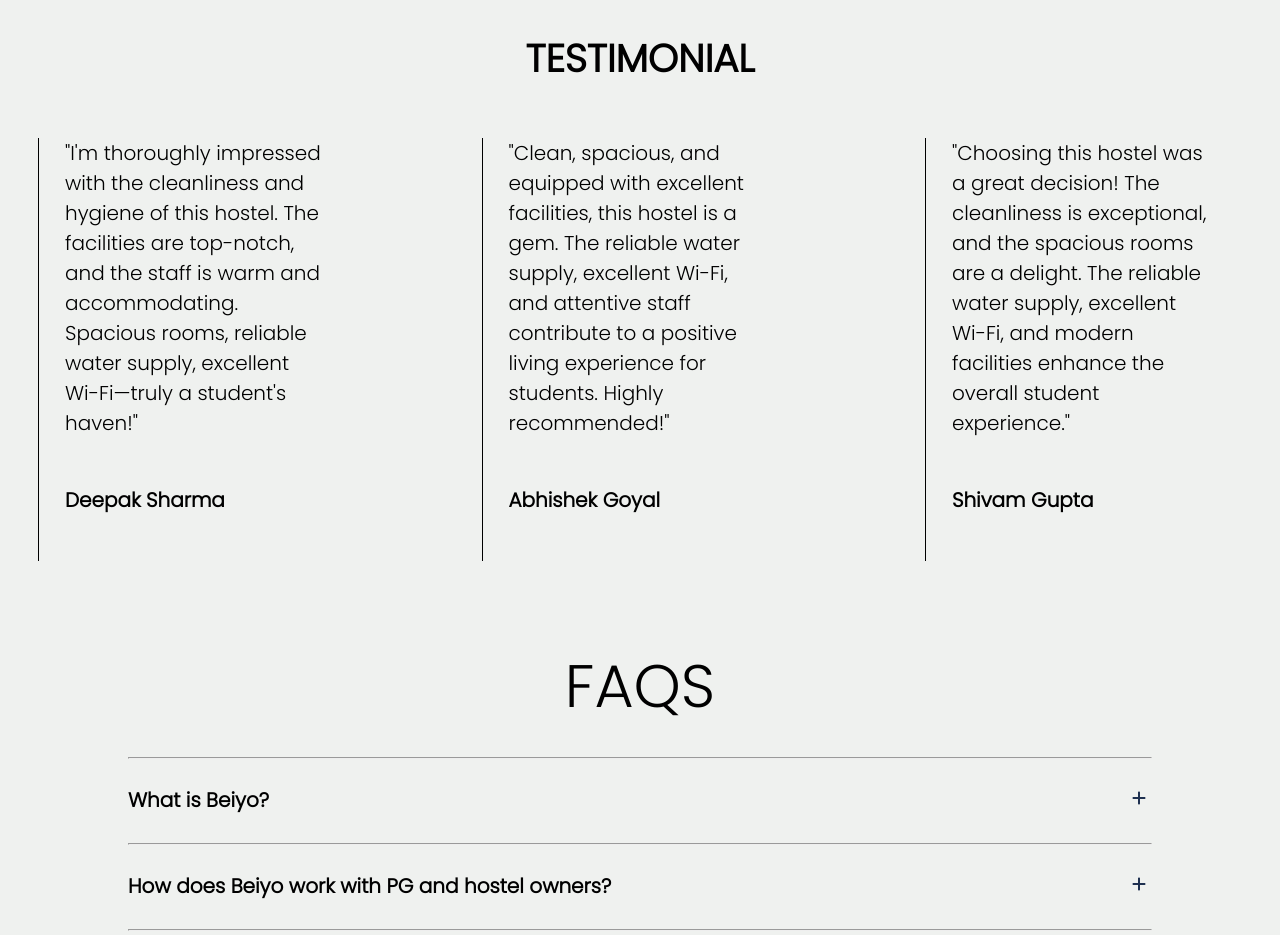
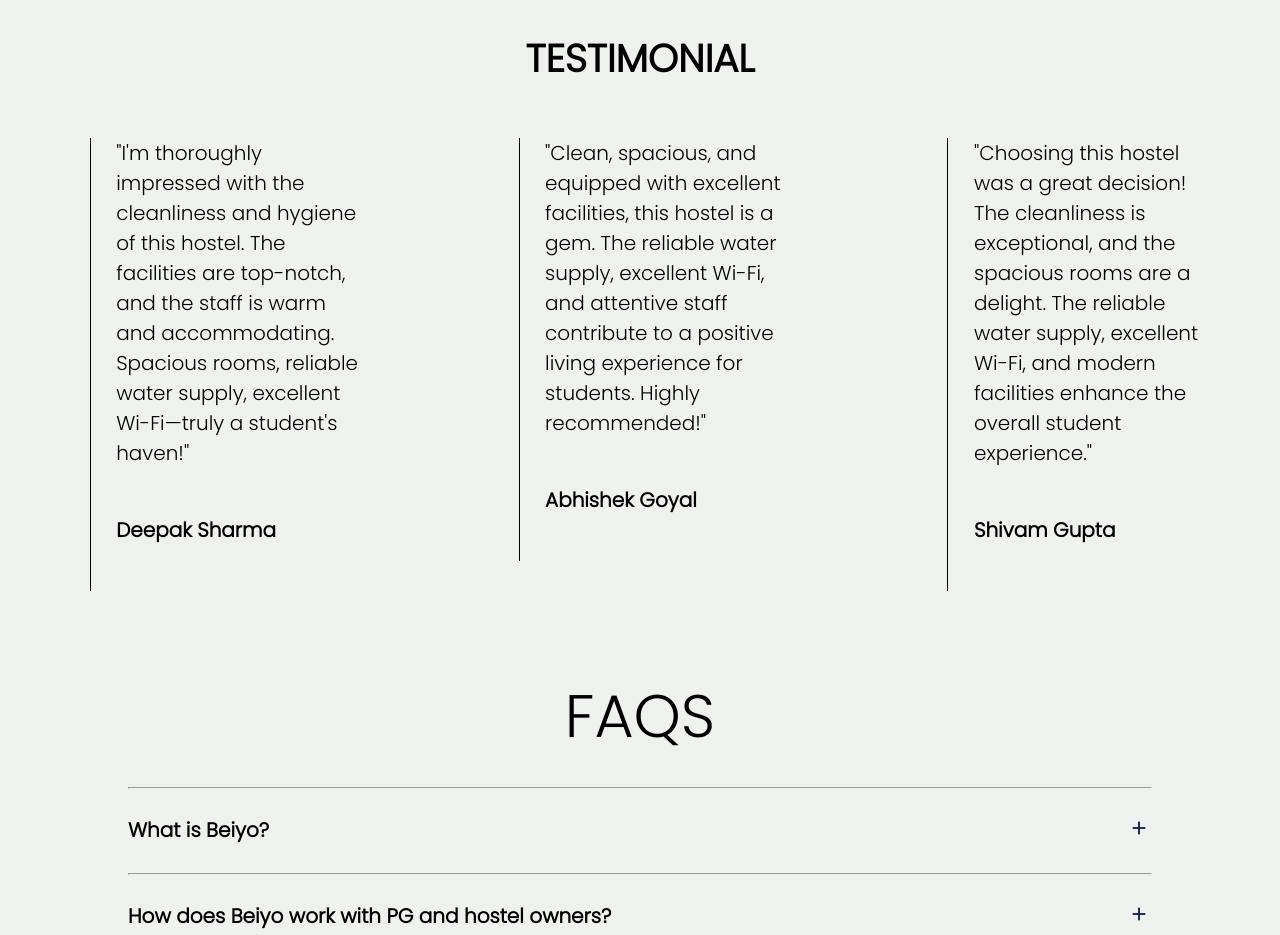
Before and after one commit to Tan1shqC/Beiyo-Fork, a React (Create React App) app: page / in a window 1280 px wide. Shown: the part 4340-5275 px from the top of the page. Built offline with nearby package versions, Linux system fonts and the light colour scheme.

Commit message:
Add files via upload

```diff
--- a/src/App.css
+++ b/src/App.css
@@ -770,7 +770,7 @@ form input{
 }
 .swipersection{
   margin-top: 4vw;
-
+ margin-left: 4vw;
 }
 .swiper{
   width: 100%;
```
